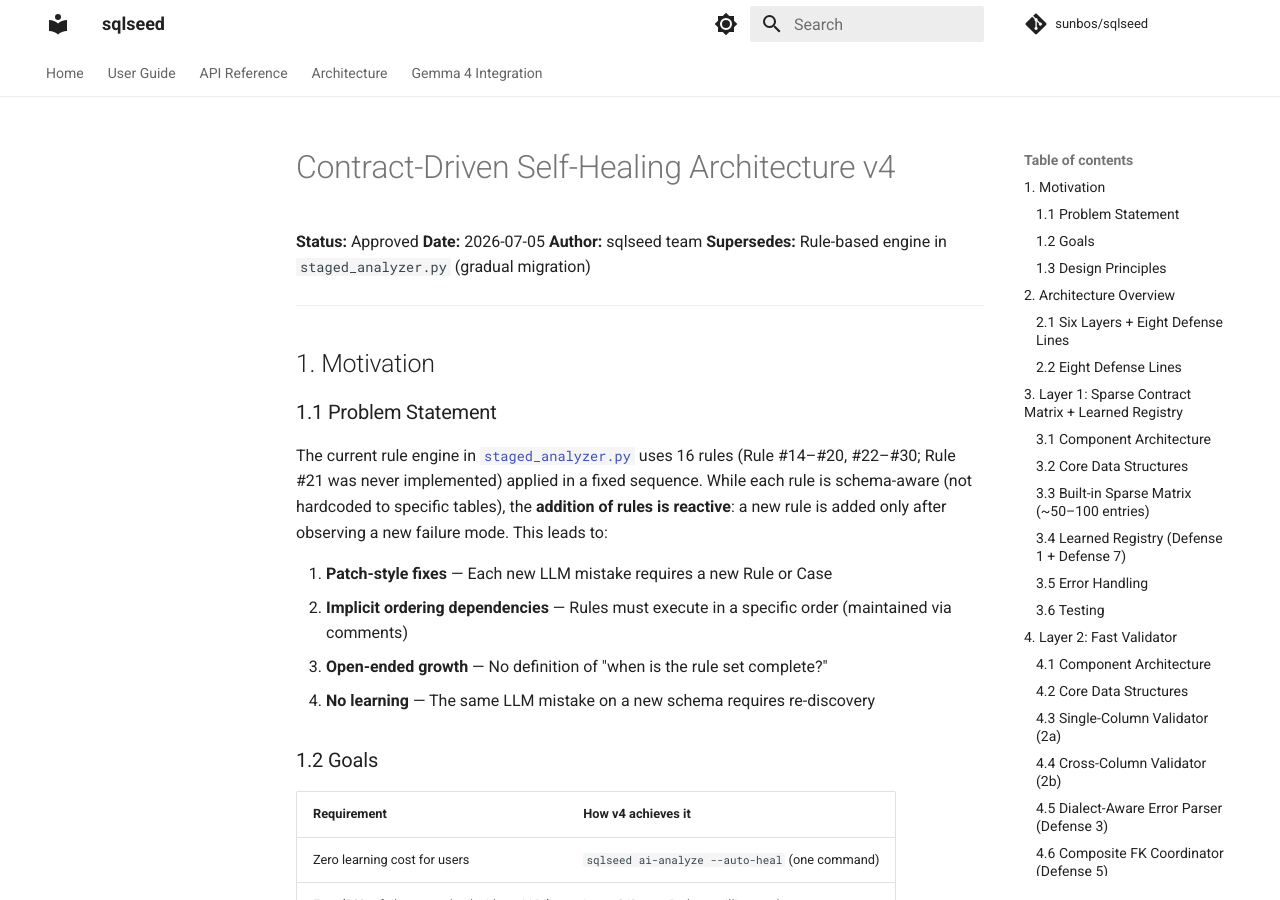
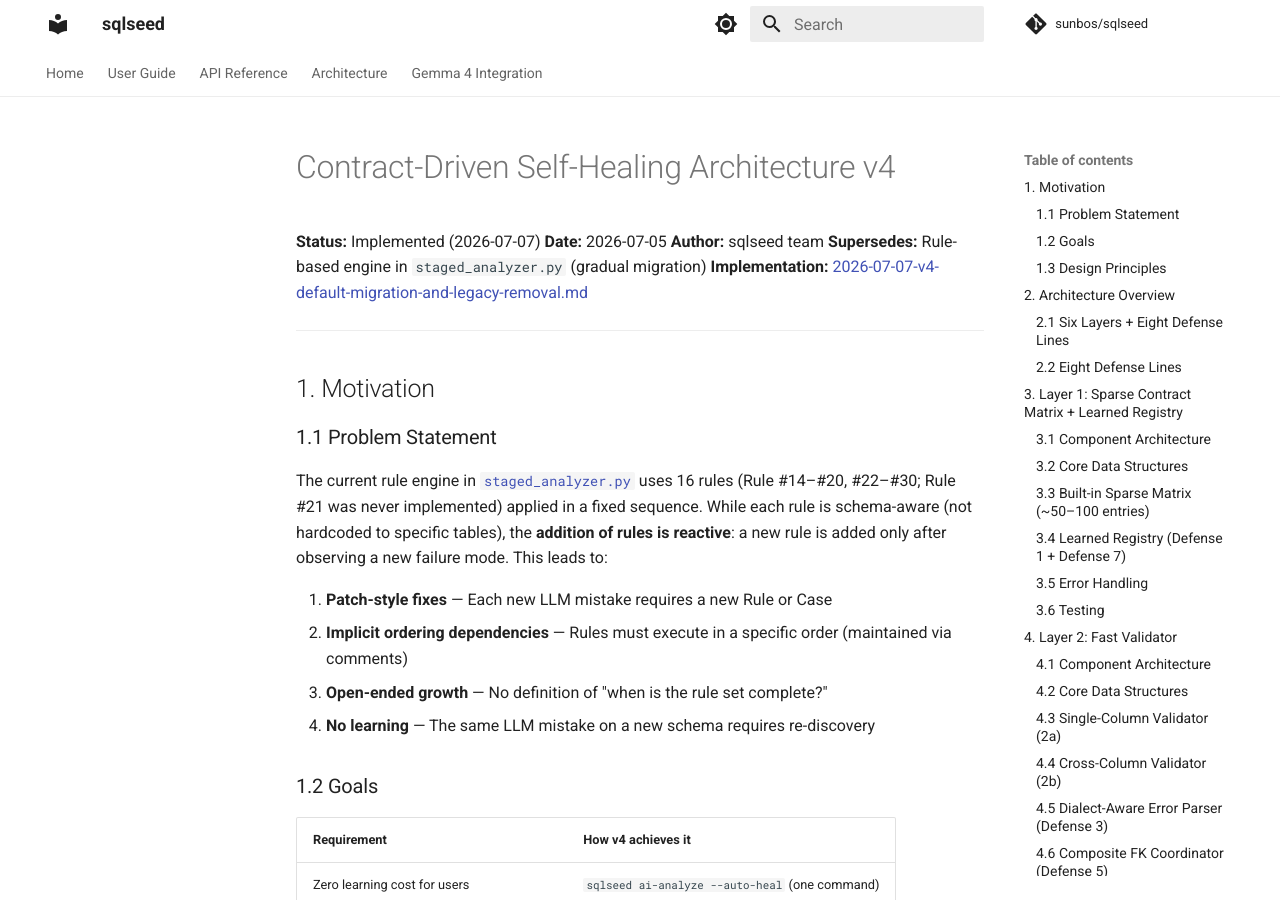
Before and after one commit to sunbos/sqlseed, an MkDocs documentation site: the page built from docs/superpowers/specs/2026-07-05-contract-driven-self-healing-design.md, in a window 1280 px wide and 900 px high. Built offline with MkDocs 1.6.1 and Material for MkDocs 9.7.7, drawn with Linux system fonts in a browser that asks for light colours; comment, search, counter and statistics services are not loaded.

Commit message:
docs: mark 2026-07-05 v4 spec as Implemented
Link to implementation plan. v4 contract-driven self-healing is now the default and only path.

```diff
--- a/docs/superpowers/specs/2026-07-05-contract-driven-self-healing-design.md
+++ b/docs/superpowers/specs/2026-07-05-contract-driven-self-healing-design.md
@@ -1,9 +1,10 @@
 # Contract-Driven Self-Healing Architecture v4
 
-**Status:** Approved
+**Status:** Implemented (2026-07-07)
 **Date:** 2026-07-05
 **Author:** sqlseed team
 **Supersedes:** Rule-based engine in `staged_analyzer.py` (gradual migration)
+**Implementation:** [2026-07-07-v4-default-migration-and-legacy-removal.md](../plans/2026-07-07-v4-default-migration-and-legacy-removal.md)
 
 ---
 
```
